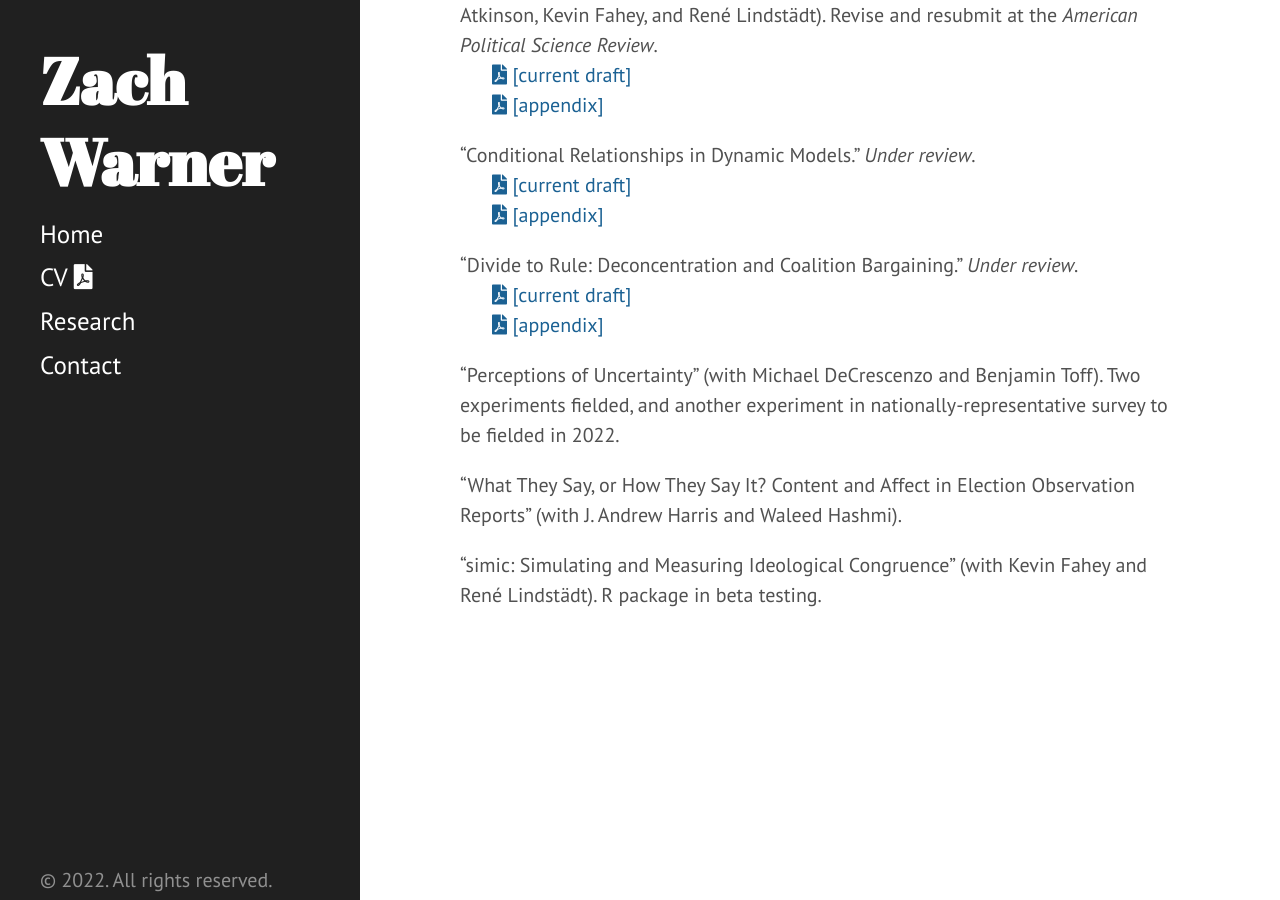
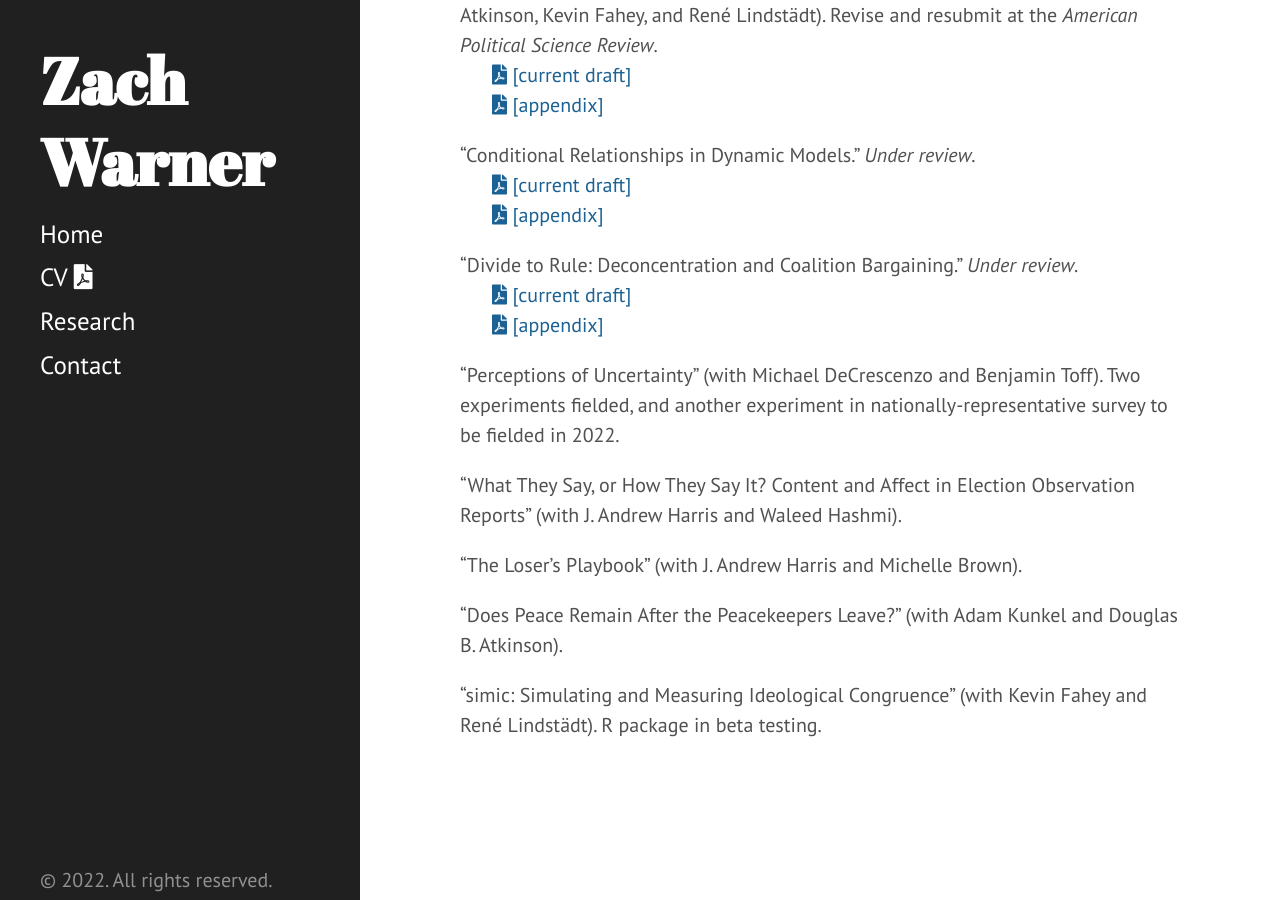
Before and after one commit to zachwarner/zachwarner.github.io, a Jekyll site: the page built from research.md, in a window 1280 px wide and 900 px high, scrolled down 1503 px. Built offline with Jekyll 4.4.1, drawn with Linux system fonts in a browser that asks for light colours.

Commit message:
Update CV and research

```diff
--- a/research.md
+++ b/research.md
@@ -56,4 +56,8 @@ permalink: /research
 
 "What They Say, or How They Say It? Content and Affect in Election Observation Reports" (with J. Andrew Harris and Waleed Hashmi).
 
+"The Loser's Playbook" (with J. Andrew Harris and Michelle Brown).
+
+"Does Peace Remain After the Peacekeepers Leave?" (with Adam Kunkel and Douglas B. Atkinson).
+
 "simic: Simulating and Measuring Ideological Congruence" (with Kevin Fahey and René Lindstädt). R package in beta testing.
```
Also changed, not shown: 1 other file.
